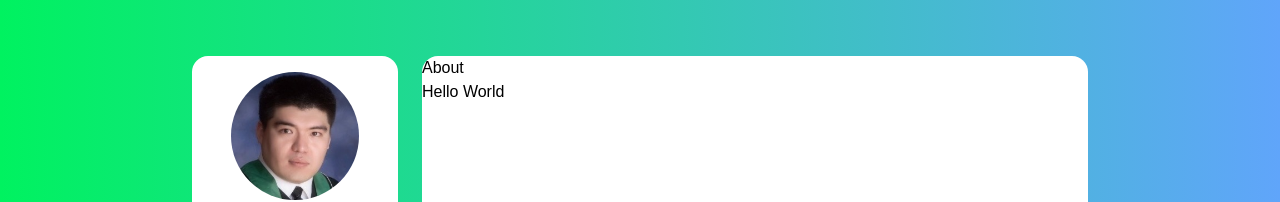
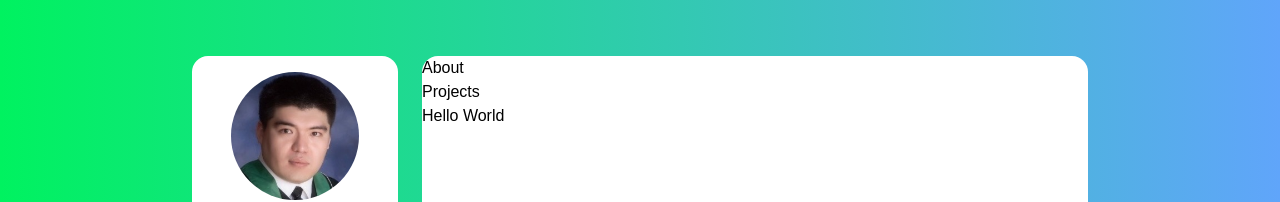
Before and after one commit to Dragontalker/nextjs-tailwindcss-portfolio, a Next.js app: page / in a window 1280 px wide. Shown: the top 202 px of the page. Built offline with nearby package versions, Linux system fonts and the light colour scheme.

Commit message:
Added link for projecets.

```diff
--- a/components/Navbar.tsx
+++ b/components/Navbar.tsx
@@ -17,6 +17,15 @@ const Navbar = () => {
                     </Link>
                 )}
             </div>
+            <div>
+                {activeItem !== 'Projects' && (
+                    <Link href="/">
+                        <a>
+                            <span>Projects</span>
+                        </a>
+                    </Link>
+                )}
+            </div>
         </div>
     )
 }
```
